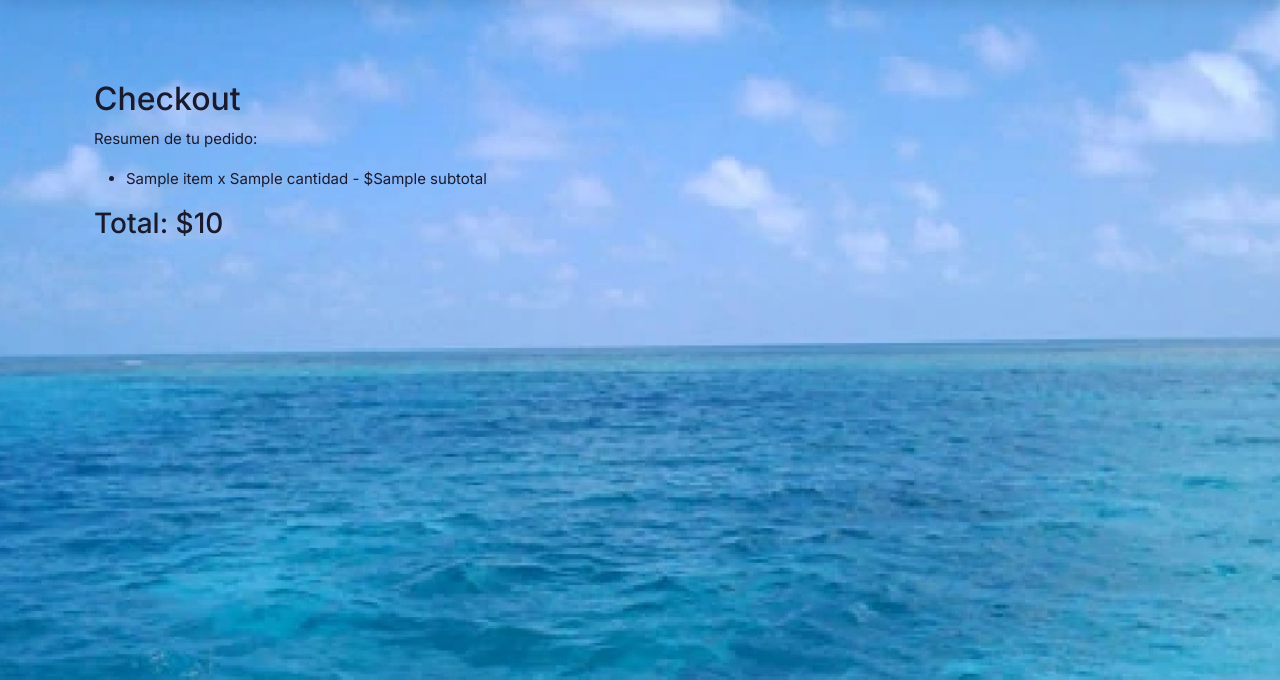
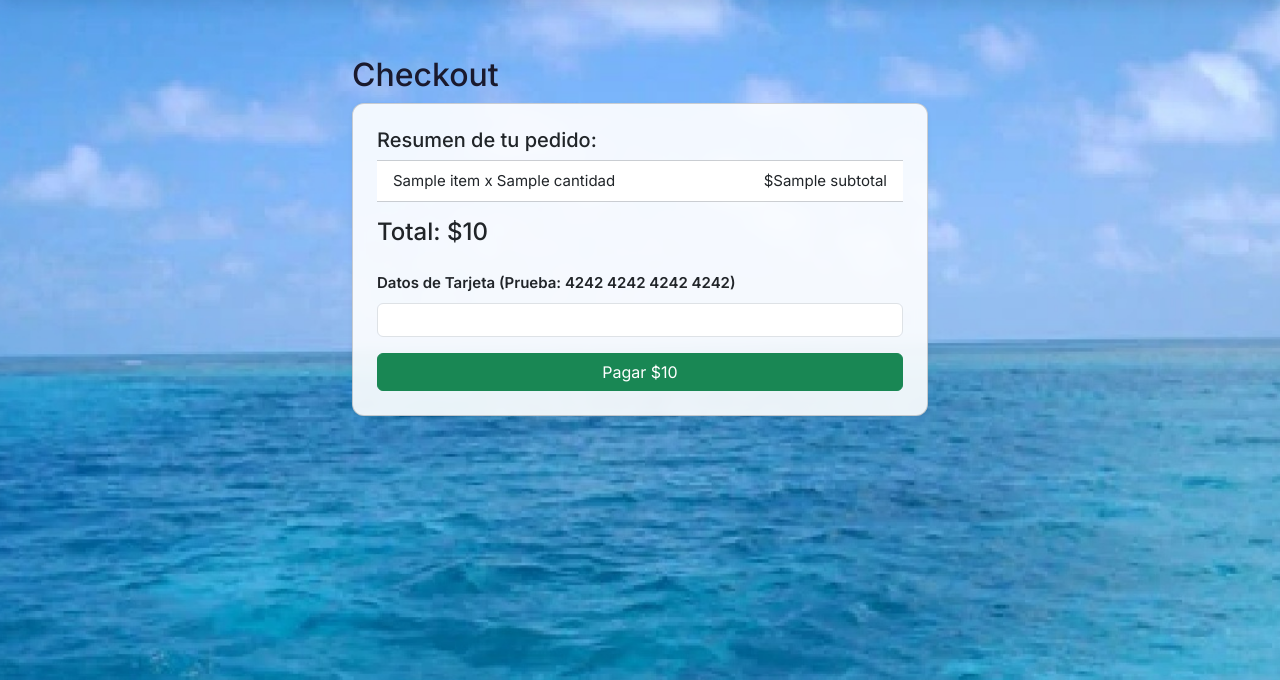
Before and after one commit to kdmoralesa2528-create/-erp-django-utec, a Django app: template catalogo/templates/catalogo/checkout.html in a window 1280 px wide. Shown: the part 57-737 px from the top of the page. Run offline with Django 4.2, Linux system fonts and the light colour scheme; the template is opened without the code that fills it: most values are stand-ins (such as "Sample title", 1, 10 or a date in 2020); some libraries are stand-ins or nearby versions.

Commit message:
Add Stripe form to checkout

```diff
--- a/catalogo/templates/catalogo/checkout.html
+++ b/catalogo/templates/catalogo/checkout.html
@@ -1,14 +1,73 @@
 {% extends 'base.html' %}
 
 {% block content %}
-<div class="container py-5">
+<div class="container py-4" style="max-width: 600px;">
     <h2>Checkout</h2>
-    <p>Resumen de tu pedido:</p>
-    <ul>
-        {% for item in items %}
-            <li>{{ item.nombre }} x {{ item.cantidad }} - ${{ item.subtotal }}</li>
-        {% endfor %}
-    </ul>
-    <h3>Total: ${{ totales.total }}</h3>
+    <div class="card p-4 shadow-sm">
+        <h5>Resumen de tu pedido:</h5>
+        <ul class="list-group list-group-flush mb-3">
+            {% for item in items %}
+            <li class="list-group-item d-flex justify-content-between">
+                <span>{{ item.nombre }} x {{ item.cantidad }}</span>
+                <span>${{ item.subtotal }}</span>
+            </li>
+            {% endfor %}
+        </ul>
+        <h4 class="mb-4">Total: ${{ totales.total }}</h4>
+
+        <form id="payment-form">
+            {% csrf_token %}
+            <label for="card-element" class="form-label fw-bold">Datos de Tarjeta (Prueba: 4242 4242 4242 4242)</label>
+            <div id="card-element" class="form-control p-3 mb-3"></div>
+            <div id="card-errors" class="text-danger mb-3" role="alert"></div>
+            <button id="submit-btn" type="submit" class="btn btn-success w-100">
+                Pagar ${{ totales.total }}
+            </button>
+        </form>
+    </div>
 </div>
+
+<script src="https://js.stripe.com/v3/"></script>
+<script>
+    const stripe = Stripe("{{ publishable_key }}");
+    const elements = stripe.elements();
+    const card = elements.create("card");
+    card.mount("#card-element");
+
+    const form = document.getElementById("payment-form");
+    const submitBtn = document.getElementById("submit-btn");
+    const errorDiv = document.getElementById("card-errors");
+
+    form.addEventListener("submit", async (e) => {
+        e.preventDefault();
+        submitBtn.disabled = true;
+        errorDiv.textContent = "";
+
+        const resp = await fetch("{% url 'catalogo:checkout' %}", {
+            method: "POST",
+            headers: {
+                "X-CSRFToken": "{{ csrf_token }}",
+                "Content-Type": "application/json"
+            }
+        });
+        const data = await resp.json();
+
+        if (!resp.ok || data.error) {
+            errorDiv.textContent = data.error || "Error al iniciar el pago.";
+            submitBtn.disabled = false;
+            return;
+        }
+
+        const { error, paymentIntent } = await stripe.confirmCardPayment(data.client_secret, {
+            payment_method: { card: card }
+        });
+
+        if (error) {
+            errorDiv.textContent = error.message;
+            submitBtn.disabled = false;
+        } else if (paymentIntent && paymentIntent.status === "succeeded") {
+            window.location.href = `/catalogo/pago-exitoso/${data.pedido_id}/`;
+        }
+    });
+</script>
 {% endblock %}
```
